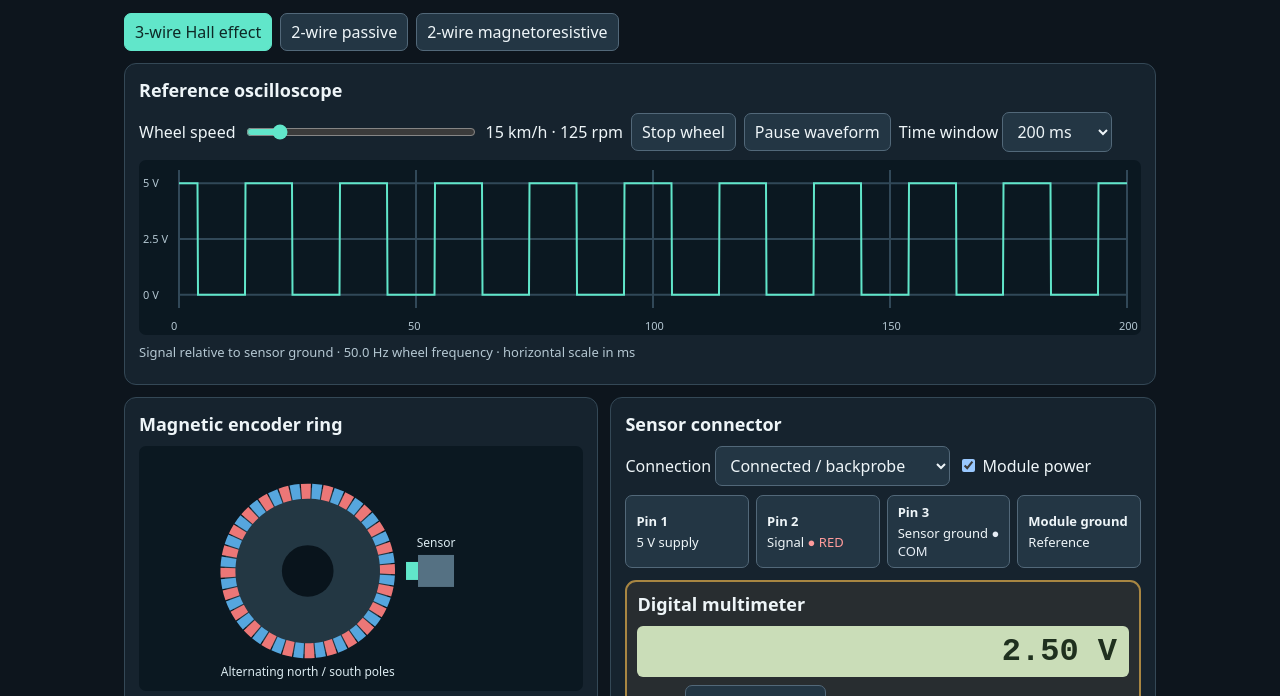
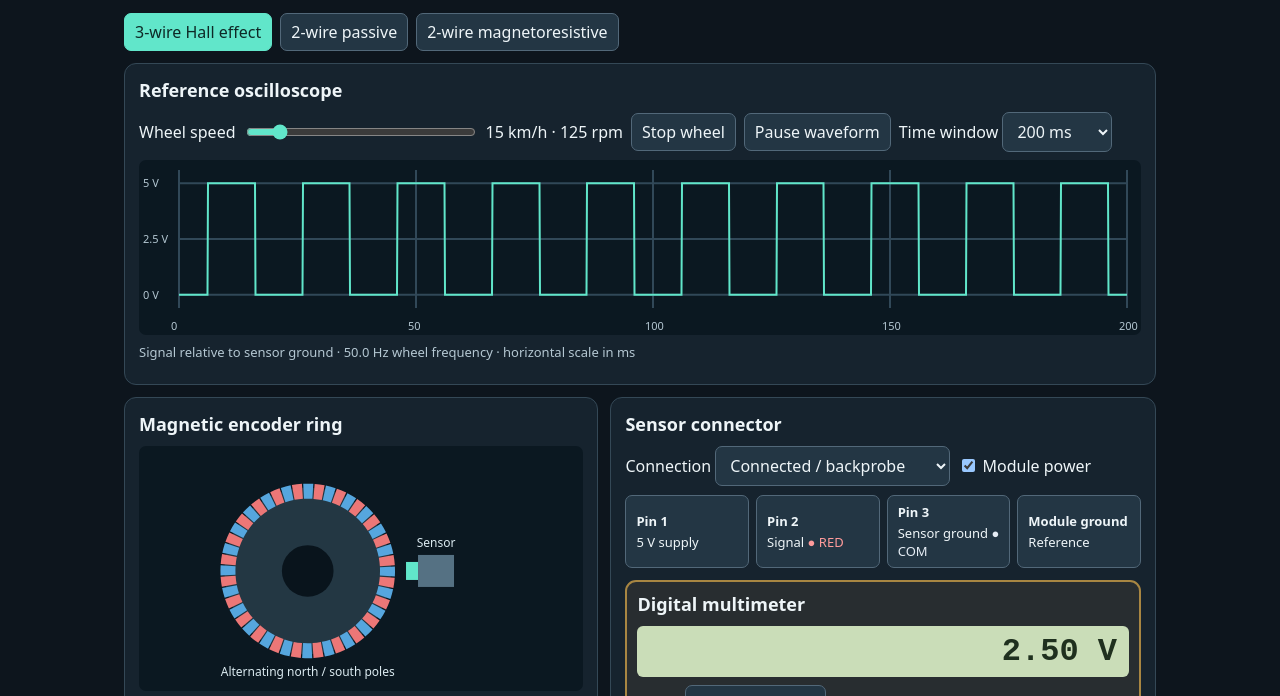
Before and after one commit to OlManDave/Automotive-Training-Lab, a plain HTML site: page wheel-speed-testing-simulator/index.html in a window 1280 px wide. Shown: the part 79-775 px from the top of the page. Drawn offline with Linux system fonts and the light colour scheme.

Commit message:
Scroll wheel speed traces left and show known-good meter comparisons

```diff
--- a/wheel-speed-testing-simulator/index.html
+++ b/wheel-speed-testing-simulator/index.html
@@ -84,6 +84,7 @@ canvas{background:#0b1821;display:block;width:100%;border-radius:7px}
 <label class="probeR">Red probe <select id="red"></select></label>
 <label class="probeB">Black probe (COM) <select id="black"></select></label>
 </div>
+<p id="meterComparison" class="small" hidden></p>
 <p id="meterNote" class="small" aria-live="polite"></p>
 </div>
 </section>
@@ -364,7 +365,7 @@ function drawRing(powered, settings) {
   const x = w * 0.38, y = h * 0.51, radius = Math.min(w * 0.24, h * 0.34);
   ctx.save();
   ctx.translate(x, y);
-  ctx.rotate(rotation);
+  ctx.rotate(-rotation);
   ctx.fillStyle = '#233743';
   ctx.beginPath();
   ctx.arc(0, 0, radius, 0, tau);
@@ -427,7 +428,7 @@ function drawTrace({type, speed, powered, phase, rotation, ms, settings, connect
   ctx.beginPath();
   const samples = Math.max(Math.ceil(width * 2), Math.ceil(hz * ms / 1000 * 30));
   for (let i = 0; i <= samples; i++) {
-    const turns = i / samples * hz * ms / 1000 - rotation * teeth / tau;
+    const turns = (i / samples - 1) * hz * ms / 1000 + rotation * teeth / tau;
     const cycle = (turns % teeth + teeth) % teeth;
     const high = cycle % 1 < 0.5 && !weakSector(cycle, settings.fault);
     let v = 0;
@@ -450,15 +451,27 @@ function frame(now) {
   lastFrame = now;
   rotation = (rotation + speed * dt * 0.09) % tau;
   const settings = faultSettings();
-  const cycle = (-rotation * teeth / tau % teeth + teeth) % teeth;
+  const cycle = rotation * teeth / tau % teeth;
   const phase = cycle % 1 < 0.5 && !weakSector(cycle, settings.fault) ? 5 : hallLow(settings);
-  const result = circuit(kind, speed, el('power').checked, el('connection').value,
-    el('mode').value, Number(el('red').value), Number(el('black').value), phase, settings);
-  lastTrace = {type: kind, speed, powered: result.powered, phase, rotation, ms: Number(el('window').value), settings, connection: el('connection').value};
+  const power = el('power').checked;
+  const connection = el('connection').value;
+  const mode = el('mode').value;
+  const red = Number(el('red').value), black = Number(el('black').value);
+  const result = circuit(kind, speed, power, connection, mode, red, black, phase, settings);
+  const showComparison = settings.fault !== 'normal' && /^[+-]?\d/.test(result.display);
+  el('meterComparison').hidden = !showComparison;
+  let comparison = '';
+  if (showComparison) {
+    const healthyPhase = cycle % 1 < 0.5 ? 5 : 0;
+    const healthy = circuit(kind, speed, power, connection, mode, red, black, healthyPhase, {fault: 'normal'});
+    comparison = 'Known-good reading with this setup: ' + healthy.display +
+      (healthy.display === result.display ? ' · Same displayed reading' : '');
+  }
+  lastTrace = {type: kind, speed, powered: result.powered, phase, rotation, ms: Number(el('window').value), settings, connection};
   const status = drawTrace(frozenTrace ?? lastTrace);
   const scopeStatus = frozenTrace ? 'Paused · ' + status : status;
   for (const [id, value] of [['speedValue', speed + ' km/h · ' + rpm(speed).toFixed(0) + ' rpm'], ['scopeNote', scopeStatus],
-    ['reading', result.display], ['meterNote', result.note]]) {
+    ['reading', result.display], ['meterComparison', comparison], ['meterNote', result.note]]) {
     if (el(id).textContent !== value) el(id).textContent = value;
   }
   drawRing(result.powered, settings);
```
